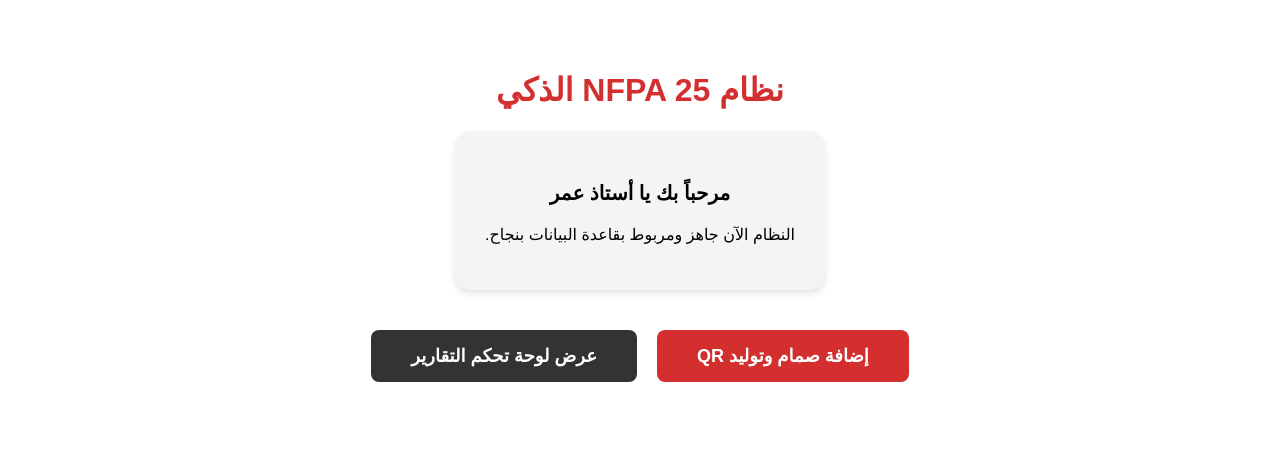
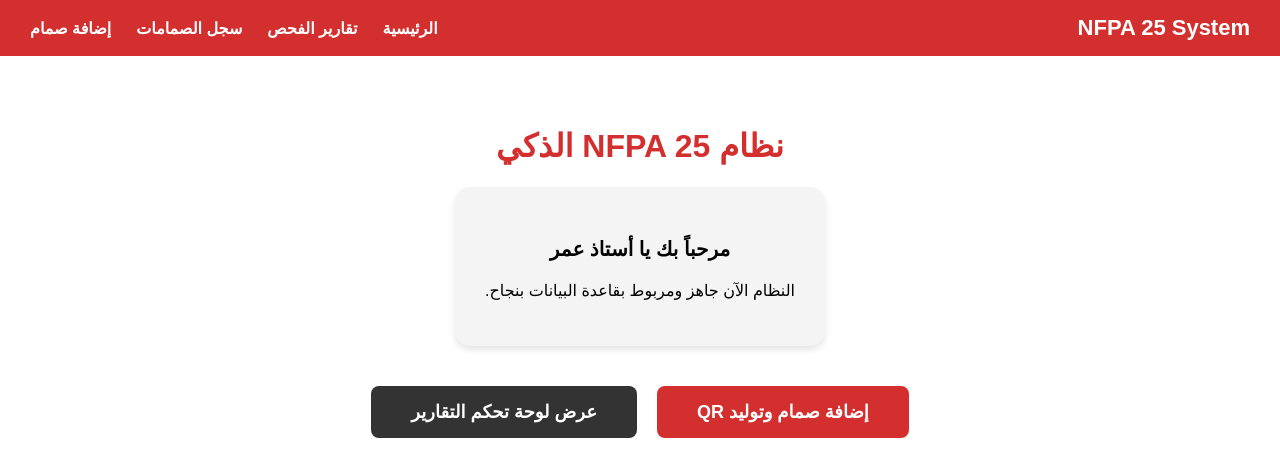
Before and after one commit to rootaipro-svg/nfpa-core2, a Next.js app: page / in a window 1280 px wide. Shown: the top 476 px of the page. Built offline with nearby package versions, Linux system fonts and the light colour scheme.

Commit message:
Update layout.tsx

```diff
--- a/app/layout.tsx
+++ b/app/layout.tsx
@@ -1,8 +1,33 @@
-export default function RootLayout({ children }: { children: React.ReactNode }) {
+import Link from 'next/link';
+
+export const metadata = {
+  title: 'نظام NFPA 25 - إدارة الصمامات',
+  description: 'نظام ذكي لإدارة وفحص صمامات الحريق',
+}
+
+export default function RootLayout({
+  children,
+}: {
+  children: React.ReactNode
+}) {
   return (
     <html lang="ar" dir="rtl">
-      <body style={{ margin: 0, padding: 0, backgroundColor: '#f9f9f9' }}>
-        {children}
+      <body style={{ margin: 0, fontFamily: 'Arial, sans-serif', backgroundColor: '#f4f7f6', minHeight: '100vh' }}>
+
+        {/* شريط التصفح العلوي */}
+        <nav style={{ backgroundColor: '#d32f2f', padding: '15px 30px', display: 'flex', gap: '25px', color: 'white', alignItems: 'center', boxShadow: '0 2px 5px rgba(0,0,0,0.2)' }}>
+          <h2 style={{ margin: 0, marginLeft: 'auto', fontSize: '22px' }}>NFPA 25 System</h2>
+          <Link href="/" style={{ color: 'white', textDecoration: 'none', fontWeight: 'bold', fontSize: '16px' }}>الرئيسية</Link>
+          <Link href="/dashboard" style={{ color: 'white', textDecoration: 'none', fontWeight: 'bold', fontSize: '16px' }}>تقارير الفحص</Link>
+          <Link href="/valves" style={{ color: 'white', textDecoration: 'none', fontWeight: 'bold', fontSize: '16px' }}>سجل الصمامات</Link>
+          <Link href="/add-valve" style={{ color: 'white', textDecoration: 'none', fontWeight: 'bold', fontSize: '16px' }}>إضافة صمام</Link>
+        </nav>
+
+        {/* محتوى الصفحات يظهر هنا */}
+        <main>
+          {children}
+        </main>
+
       </body>
     </html>
   )
```
